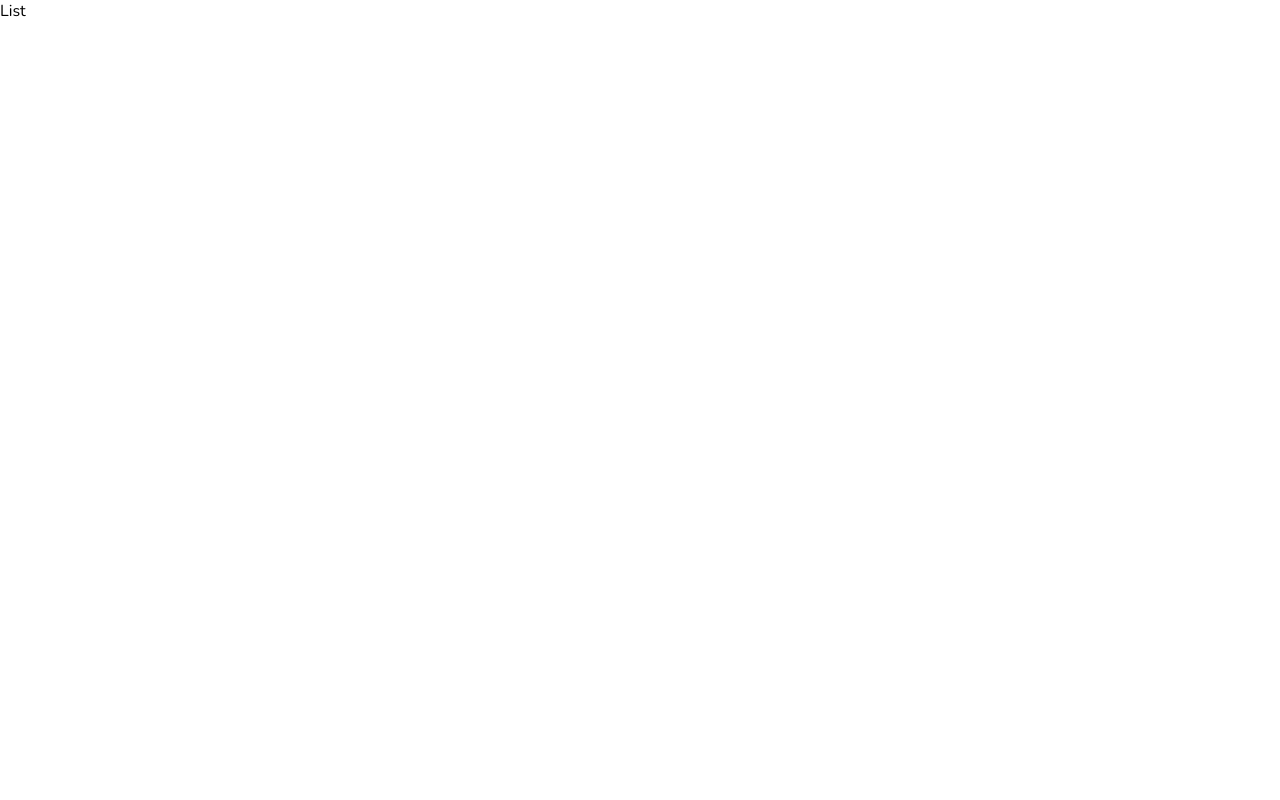
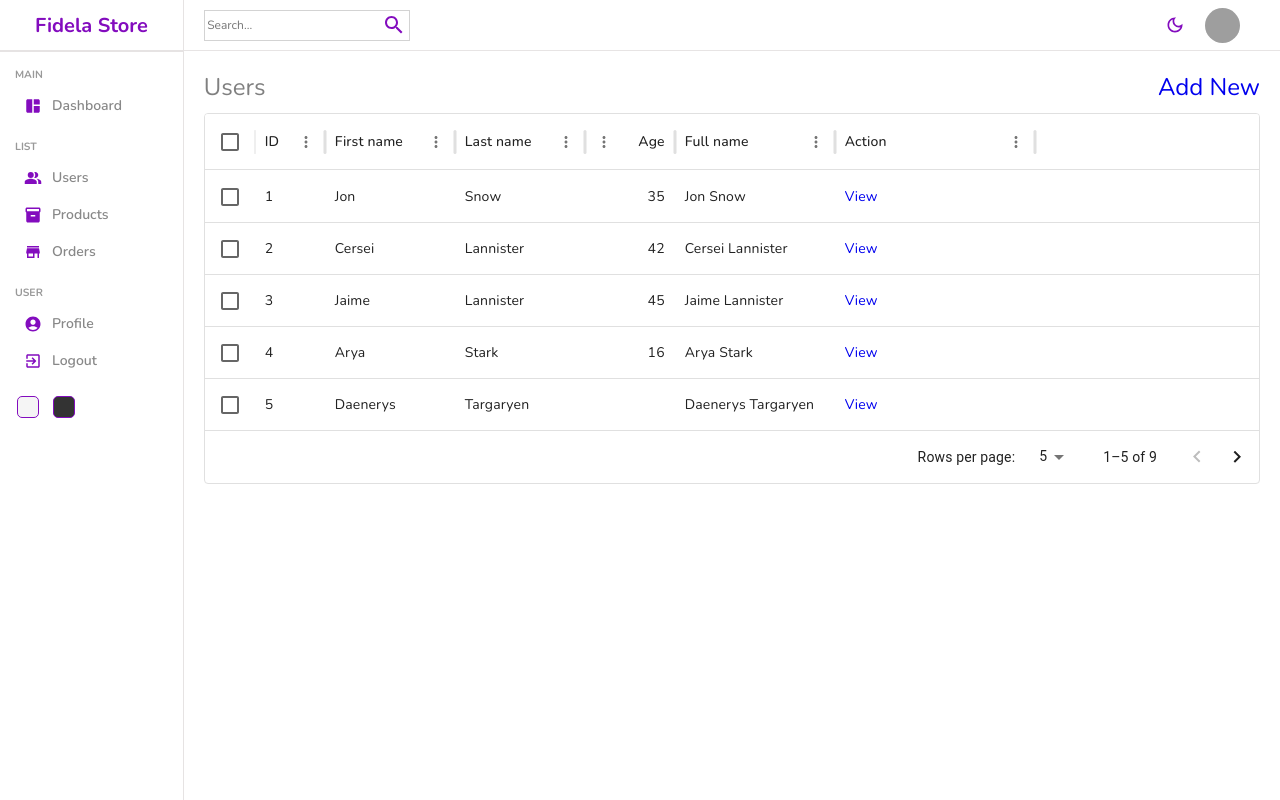
Before and after one commit to FidelaAzzahra/admin-ui, a React (Vite) app: page /users in a window 1280 px wide. Built offline with nearby package versions, Linux system fonts and the light colour scheme; grey boxes are pictures that could not be loaded.

Commit message:
semangat bu

```diff
--- a/package.json
+++ b/package.json
@@ -14,6 +14,7 @@
     "@emotion/styled": "^11.11.5",
     "@mui/icons-material": "^5.15.15",
     "@mui/material": "^5.15.15",
+    "@mui/x-data-grid": "^7.3.0",
     "react": "^18.2.0",
     "react-dom": "^18.2.0",
     "react-router-dom": "^6.22.3",
--- /dev/null
+++ b/src/components/datatable/Datatable.jsx
@@ -0,0 +1,78 @@
+import "./datatable.scss";
+import { DataGrid } from "@mui/x-data-grid";
+import { Link } from "react-router-dom";
+
+const columns = [
+  { field: "id", headerName: "ID", width: 70 },
+  { field: "firstName", headerName: "First name", width: 130 },
+  { field: "lastName", headerName: "Last name", width: 130 },
+  {
+    field: "age",
+    headerName: "Age",
+    type: "number",
+    width: 90,
+  },
+  {
+    field: "fullName",
+    headerName: "Full name",
+    description: "This column has a value getter and is not sortable.",
+    sortable: false,
+    width: 160,
+    valueGetter: (value, row) => `${row.firstName || ""} ${row.lastName || ""}`,
+  },
+];
+
+const rows = [
+  { id: 1, lastName: "Snow", firstName: "Jon", age: 35 },
+  { id: 2, lastName: "Lannister", firstName: "Cersei", age: 42 },
+  { id: 3, lastName: "Lannister", firstName: "Jaime", age: 45 },
+  { id: 4, lastName: "Stark", firstName: "Arya", age: 16 },
+  { id: 5, lastName: "Targaryen", firstName: "Daenerys", age: null },
+  { id: 6, lastName: "Melisandre", firstName: null, age: 150 },
+  { id: 7, lastName: "Clifford", firstName: "Ferrara", age: 44 },
+  { id: 8, lastName: "Frances", firstName: "Rossini", age: 36 },
+  { id: 9, lastName: "Roxie", firstName: "Harvey", age: 65 },
+];
+
+const actionColumn = [
+  {
+    field: "action",
+    headerName: "Action",
+    width: 200,
+    renderCell: () => {
+      return (
+        <div className="cellAction">
+          <Link to="/users/test" style={{ textDecoration: "none" }}>
+            <div className="viewButton">View</div>
+          </Link>
+        </div>
+      );
+    },
+  },
+];
+
+const Datatable = () => {
+  return (
+    <div className="datatable">
+      <div className="datatableTitle">
+        Users
+        <Link to="/users/new" style={{ textDecoration: "none" }}>
+          Add New
+        </Link>
+      </div>
+      <DataGrid
+        rows={rows}
+        columns={columns.concat(actionColumn)}
+        initialState={{
+          pagination: {
+            paginationModel: { page: 0, pageSize: 5 },
+          },
+        }}
+        pageSizeOptions={[5, 10]}
+        checkboxSelection
+      />
+    </div>
+  );
+};
+
+export default Datatable;
--- /dev/null
+++ b/src/components/datatable/datatable.scss
@@ -0,0 +1,24 @@
+.datatable {
+    padding: 20px;
+
+    .datatableTitle {
+      width: 100%;
+      font-size: 24px;
+      color: gray;
+      margin-bottom: 10px;
+      display: flex;
+      align-items: center;
+      justify-content: space-between;
+
+      .link {
+        text-decoration: none;
+        color: green;
+        font-size: 16px;
+        font-weight: 400;
+        border: 1px solid green;
+        padding: 5px;
+        border-radius: 5px;
+        cursor: pointer;
+      }
+    }
+  }
--- a/src/pages/list/List.jsx
+++ b/src/pages/list/List.jsx
@@ -1,7 +1,18 @@
 import "./list.scss";
+import Sidebar from "../../components/sidebar/Sidebar";
+import Navbar from "../../components/navbar/Navbar";
+import Datatable from "../../components/datatable/Datatable";
 
 const List = () => {
-  return <div>List</div>;
+  return (
+    <div className="list">
+      <Sidebar />
+      <div className="listContainer">
+        <Navbar />
+        <Datatable />
+      </div>
+    </div>
+  );
 };
 
 export default List;
--- a/src/pages/list/list.scss
+++ b/src/pages/list/list.scss
@@ -0,0 +1,8 @@
+.list {
+    display: flex;
+    width: 100%;
+
+    .listContainer {
+      flex: 6;
+    }
+  }
```
Also changed, not shown: 1 other file (tests, documents, lock files or other folders).
